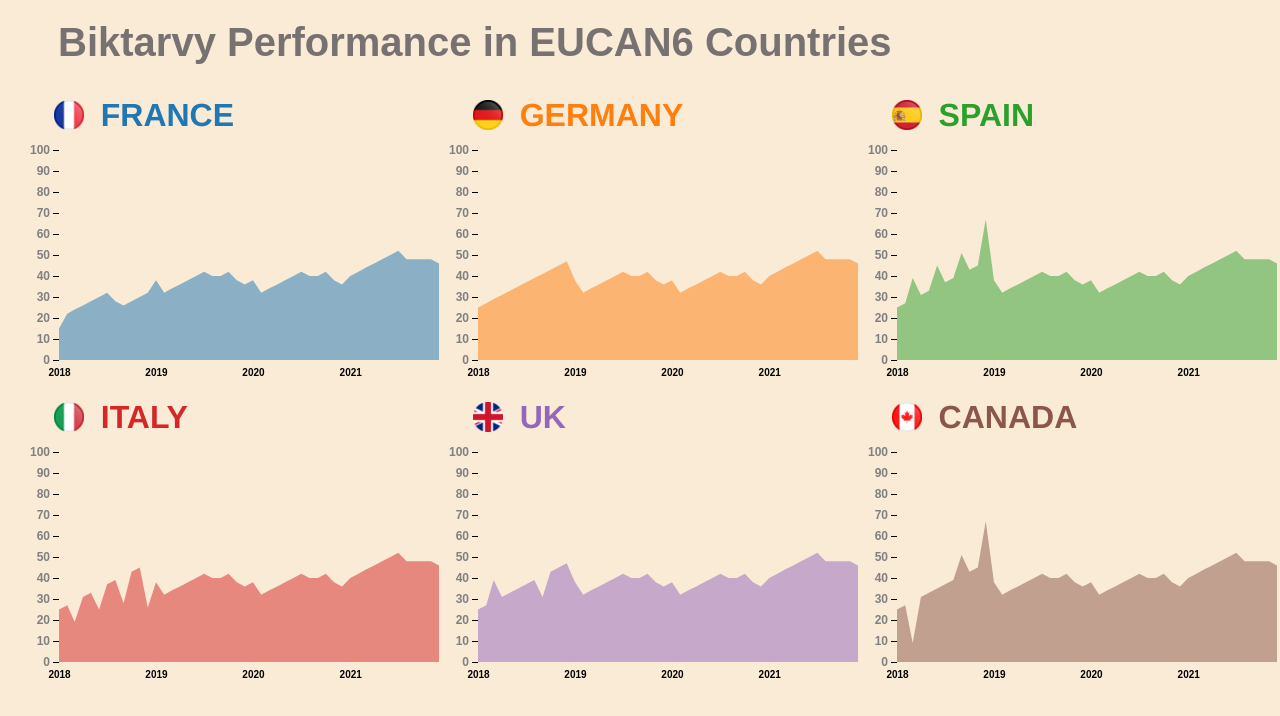
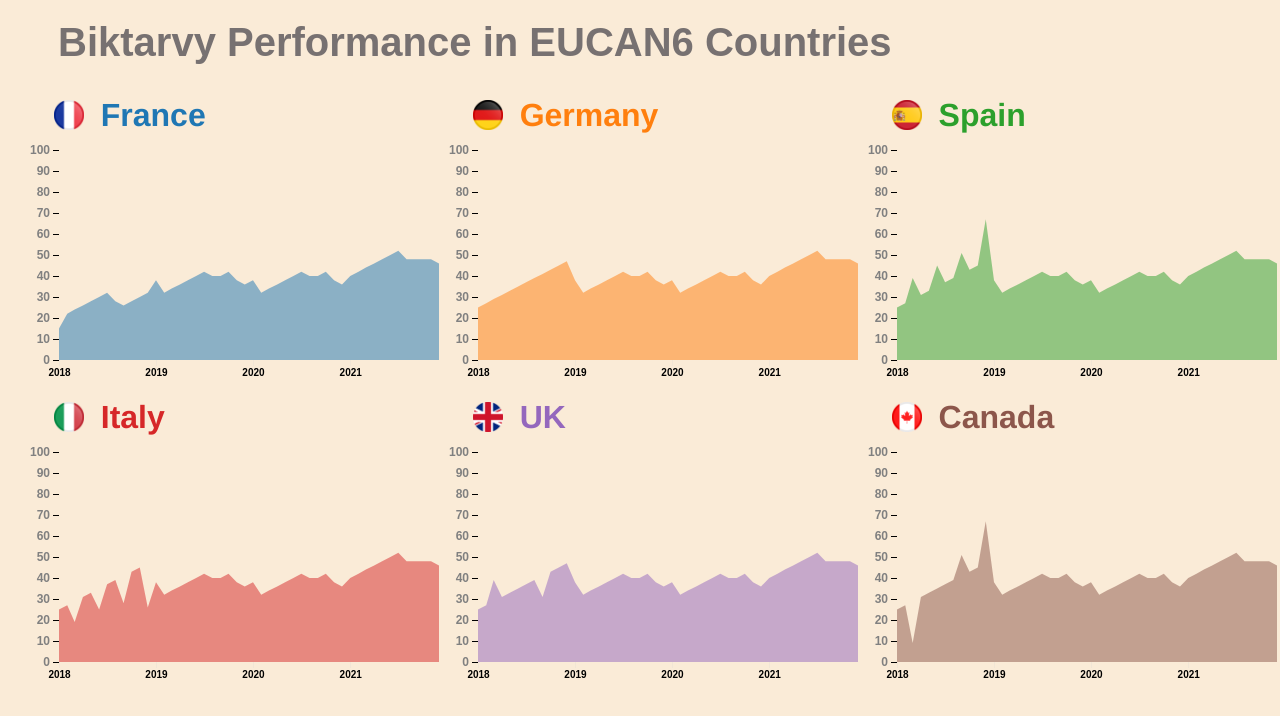
Before and after one commit to gurpreetsondhi1/RaceBarChart, a website: page area_animated.html in a window 1280 px wide. Shown: the top 716 px of the page. Drawn offline with nearby package versions, Linux system fonts and the light colour scheme.

Commit message:
Add files via upload

```diff
--- a/area_animated.html
+++ b/area_animated.html
@@ -62,7 +62,7 @@
 <script>
     const data = [
       {
-        country: "FRANCE",
+        country: "France",
         values: [
           {month: "2018-01", share: 15}, {month: "2018-02", share: 22}, {month: "2018-03", share: 24},
           {month: "2018-04", share: 26}, {month: "2018-05", share: 28}, {month: "2018-06", share: 30},
@@ -83,7 +83,7 @@
         ]
       },
       {
-        country: "GERMANY",
+        country: "Germany",
         values: [
           {month: "2018-01", share: 25}, {month: "2018-02", share: 27}, {month: "2018-03", share: 29},
           {month: "2018-04", share: 31}, {month: "2018-05", share: 33}, {month: "2018-06", share: 35},
@@ -104,7 +104,7 @@
         ]
       },
       {
-        country: "SPAIN",
+        country: "Spain",
         values: [
           {month: "2018-01", share: 25}, {month: "2018-02", share: 27}, {month: "2018-03", share: 39},
           {month: "2018-04", share: 31}, {month: "2018-05", share: 33}, {month: "2018-06", share: 45},
@@ -125,7 +125,7 @@
         ]
       },
       {
-        country: "ITALY",
+        country: "Italy",
         values: [
           {month: "2018-01", share: 25}, {month: "2018-02", share: 27}, {month: "2018-03", share: 19},
           {month: "2018-04", share: 31}, {month: "2018-05", share: 33}, {month: "2018-06", share: 25},
@@ -167,7 +167,7 @@
         ]
       },
       {
-        country: "CANADA",
+        country: "Canada",
         values: [
           {month: "2018-01", share: 25}, {month: "2018-02", share: 27}, {month: "2018-03", share: 9},
           {month: "2018-04", share: 31}, {month: "2018-05", share: 33}, {month: "2018-06", share: 35},
```
